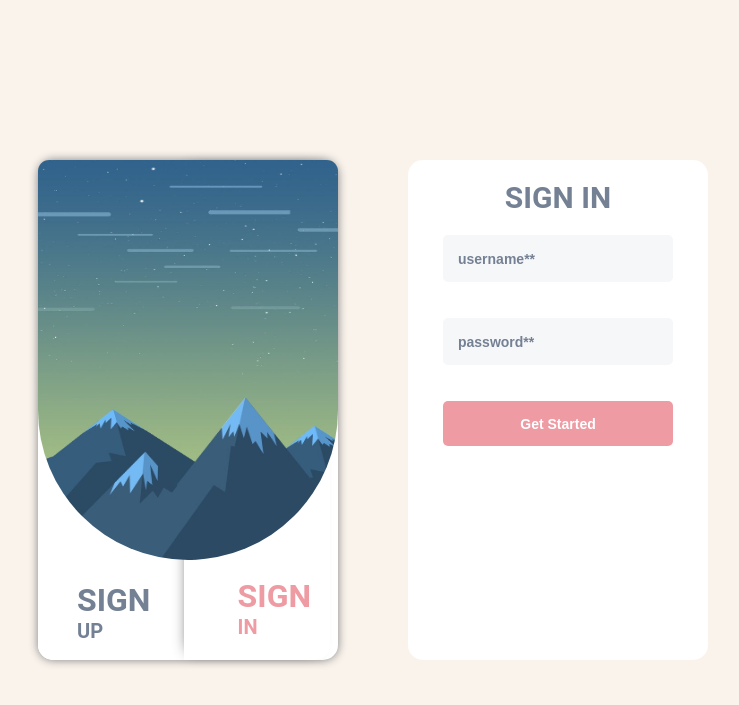
After one commit to Amshu-Acharya/followup, a Django app: page /user/login-register/ in a window 1280 px wide. The commit adds this page. Shown: the top 705 px of the page, without its empty margins (314-1053 px from the left). Run offline with Django 3.2, Linux system fonts and the light colour scheme.

Commit message:
add login register feature

```diff
--- a/enquiry/static/css/style.css
+++ b/enquiry/static/css/style.css
@@ -403,7 +403,7 @@ input[type="text"]:focus, input[type="email"]:focus, input[type="password"]:focu
 }
 
 #home.hero-area {
-	height:calc(100vh - 80px);
+	height:100vh;
 	padding-top: 0px;
 	padding-bottom: 0px;
 }
--- a/followUp/settings.py
+++ b/followUp/settings.py
@@ -131,6 +131,8 @@ STATIC_ROOT = os.path.join(BASE_DIR, 'static')
 # STATICFILES_DIRS = [
 #     os.path.join(BASE_DIR, "static")
 # ]
-print(STATIC_ROOT)
 
 MEDIA_ROOT = os.path.join(BASE_DIR, 'media')
+
+LOGIN_REDIRECT_URL = '/'
+LOGOUT_REDIRECT_URL = '/'
--- a/followUp/urls.py
+++ b/followUp/urls.py
@@ -23,9 +23,6 @@ urlpatterns = [
 ]
 
 
-# khali ayo bhane enquiry app ko url ma url pattern haru cha ho tyo load gar bhaneko it means tyo ayo bhane tyo filema  janey bhaneko
-
-
 from django.conf import settings
 from django.conf.urls.static import static
 
--- /dev/null
+++ b/templates/login.html
@@ -0,0 +1,256 @@
+{% load static %}
+<!DOCTYPE html>
+<html lang="en">
+<head>
+    <meta charset="utf-8">
+    <meta http-equiv="X-UA-Compatible" content="IE=edge">
+    <meta name="viewport" content="width=device-width, initial-scale=1">
+    <!-- The above 3 meta tags *must* come first in the head; any other head content must come *after* these tags -->
+
+    <title>Login/ Register</title>
+</head>
+<body>
+<div class="container">
+    <div class="c1">
+
+        <div class="c11">
+        </div>
+        <div id="left"><h1 class="s1class"><span>SIGN</span><span class="su">UP</span>
+        </h1></div>
+        <div id="right"><h1 class="s2class"><span>SIGN</span><span class="su">IN</span></h1></div>
+    </div>
+    <div class="c2">
+        <form class="signup" method="post">
+            {% csrf_token %}
+            <h1 class="signup1">SIGN IN</h1>
+            {{ form.as_p }}
+            <button class="btn" type="submit">Get Started</button>
+        </form>
+        <form class="signin" method="post" action="{% url 'user:register' %}">
+            {% csrf_token %}
+            <h1 class="signup1">SIGN UP</h1>
+            {{ registration_form.as_p }}
+            <button class="btn">Sign Up</button>
+        </form>
+    </div>
+</div>
+</body>
+
+<style>
+    .errorlist > li {
+        color: rgb(238, 155, 163);
+    }
+
+    body {
+        background: #FAF3EC;
+        font-family: 'Roboto';
+    }
+
+    ::-webkit-input-placeholder { /* Chrome/Opera/Safari */
+        color: #748194;
+    }
+
+    ::-moz-placeholder { /* Firefox 19+ */
+        color: #748194;
+    }
+
+    :-ms-input-placeholder { /* IE 10+ */
+        color: #748194;
+    }
+
+    :-moz-placeholder { /* Firefox 18- */
+        color: #748194;
+    }
+
+    .container {
+        display: none;
+        position: absolute;
+        width: auto;
+        height: auto;
+        top: calc(50% - 240px);
+        left: calc(40% - 160px);
+        border-radius: 15px 15px 15px 15px;
+    }
+
+    .c1 {
+        box-shadow: 0 0 10px grey;
+        background-color: white;
+        width: 300px;
+        height: 500px;
+        display: inline-block;
+        border-radius: 15px 15px 15px 15px;
+    }
+
+    .c11 {
+        background-image: url('{% static "img/cards.jpg" %}');
+        background-size: 300px 400px;
+        background-repeat: no-repeat;
+        background-color: white;
+        width: 300px;
+        height: 400px;
+        display: inline-block;
+        position: absolute;
+        z-index: 4;
+        border-radius: 15px 15px 200px 200px;
+    }
+
+    #left, #right {
+        color: white;
+        display: inline-block;
+        width: 146px;
+        height: 500px;
+        background-color: white;
+        cursor: pointer;
+    }
+
+    #left {
+        border-radius: 15px 0px 0px 15px;
+    }
+
+    #right {
+        border-radius: 15px 15px 15px 0px;
+    }
+
+    .left_hover {
+        color: #EE9BA3;
+        box-shadow: 5px 0 18px -10px #333;
+        z-index: 1;
+        position: absolute;
+    }
+
+    .right_hover {
+        box-shadow: -5px 0 15px -10px #333;
+        z-index: 1;
+        position: absolute;
+    }
+
+    .s1class {
+        color: #748194;
+        position: absolute;
+        bottom: 0;
+        left: 63%;
+        margin-left: -50%;
+    }
+
+    .s1class span, .s2class span {
+        display: block;
+    }
+
+    .su {
+        font-size: 20px;
+    }
+
+    .s2class {
+        color: #748194;
+        position: absolute;
+        bottom: 0;
+        right: 63%;
+        margin-right: -50%;
+    }
+
+    .mainhead {
+        color: white;
+        font-size: 24px;
+        text-align: center;
+        margin-top: 50px;
+    }
+
+    .mainp {
+        color: white;
+        font-size: 13px;
+        text-align: center;
+        margin-top: 10px;
+    }
+
+    .c2 {
+        background-color: white;
+        width: 300px;
+        height: 500px;
+        border-radius: 15px;
+        position: absolute;
+        left: 370px;
+        display: inline-block;
+    }
+
+    .username {
+        font-weight: bold;
+        width: 200px;
+        margin: 0 35px 20px;
+        height: 35px;
+        padding: 6px 15px;
+        border-radius: 5px;
+        outline: none;
+        border: none;
+        background: #F6F7F9;
+        color: #748194;
+        font-size: 14px;
+    }
+
+    .btn {
+        font-weight: bold;
+        width: 230px;
+        margin: 0 35px 20px;
+        height: 45px;
+        padding: 6px 15px;
+        border-radius: 5px;
+        outline: none;
+        border: none;
+        background: #EE9BA3;
+        color: white;
+        font-size: 14px;
+    }
+
+    .signup1 {
+        color: #748194;
+        font-size: 30px;
+        text-align: center;
+    }
+
+    a {
+        text-decoration: none;
+    }
+
+    .signup2 {
+        color: #748194;
+        font-size: 20px;
+        text-align: center;
+    }
+
+    .signup {
+        display: initial;
+    }
+
+    .signin {
+        display: initial;
+    }
+</style>
+
+<script type="text/javascript" src="{% static 'js/jquery.min.js' %}"></script>
+<script>
+  $(document).ready(function () {
+    $(".container").fadeIn(1000);
+    $(".s2class").css({"color": "#EE9BA3"});
+    $(".s1class").css({"color": "#748194"});
+    $("#left").removeClass("left_hover");
+    $("#right").addClass("right_hover");
+    $(".signin").css({"display": "none"});
+    $(".signup").css({"display": ""});
+  });
+  $("#right").click(function () {
+    $("#left").removeClass("left_hover");
+    $(".s2class").css({"color": "#EE9BA3"});
+    $(".s1class").css({"color": "#748194"});
+    $("#right").addClass("right_hover");
+    $(".signin").css({"display": "none"});
+    $(".signup").css({"display": ""});
+  });
+  $("#left").click(function () {
+    $(".s1class").css({"color": "#EE9BA3"});
+    $(".s2class").css({"color": "#748194"});
+    $("#right").removeClass("right_hover");
+    $("#left").addClass("left_hover");
+    $(".signup").css({"display": "none"});
+    $(".signin").css({"display": ""});
+  });
+</script>
+</html>
--- a/user/urls.py
+++ b/user/urls.py
@@ -1,10 +1,15 @@
 from django.conf.urls import url
 from django.contrib.auth import logout
+from django.urls import path
 
-from user.views import signup
+from user.views import signup, UserLoginView, UserRegisterView
+
+app_name = 'user'
 
 urlpatterns = [
 
-    url(r'^signup/$',signup, name='signup'),
-    url(r'^logout/$', logout, name='logout'),
+    path('signup/', signup, name='signup'),
+    path('logout/', logout, name='logout'),
+    path('login-register/', UserLoginView.as_view(), name='login_register'),
+    path('register/', UserRegisterView.as_view(), name='register'),
 ]
--- a/user/views.py
+++ b/user/views.py
@@ -1,5 +1,10 @@
-from django.contrib.auth import login, authenticate
+from django.contrib.auth import login, authenticate, get_user_model
+from django.contrib.auth.forms import AuthenticationForm, UserCreationForm
+from django.contrib.auth.mixins import LoginRequiredMixin, UserPassesTestMixin
+from django.contrib.auth.views import LoginView
 from django.shortcuts import render, redirect
+from django.urls import reverse
+from django.views.generic import TemplateView, FormView
 
 from user.form import SignUpForm
 
@@ -17,3 +22,58 @@ def signup(request):
     else:
         form = SignUpForm()
     return render(request, 'signup.html', {'form': form})
+
+
+class CustomAuthenticationForm(AuthenticationForm):
+
+    def __init__(self, request=None, *args, **kwargs):
+        super().__init__(*args, **kwargs)
+        self.fields['username'].label = ''
+        self.fields['password'].label = ''
+        self.fields['username'].widget.attrs['class'] = 'username'
+        self.fields['password'].widget.attrs['class'] = 'username'
+        self.fields['username'].widget.attrs['placeholder'] = 'username**'
+        self.fields['password'].widget.attrs['placeholder'] = 'password**'
+
+
+class CustomUserCreationForm(UserCreationForm):
+
+    def __init__(self, request=None, *args, **kwargs):
+        super().__init__(*args, **kwargs)
+        self.fields['username'].label = ''
+        self.fields['password1'].label = ''
+        self.fields['password2'].label = ''
+        self.fields['username'].help_text = ''
+        self.fields['password1'].help_text = ''
+        self.fields['password2'].help_text = ''
+        self.fields['username'].widget.attrs['class'] = 'username'
+        self.fields['password1'].widget.attrs['class'] = 'username'
+        self.fields['password2'].widget.attrs['class'] = 'username'
+        self.fields['username'].widget.attrs['placeholder'] = 'username**'
+        self.fields['password1'].widget.attrs['placeholder'] = 'password1**'
+        self.fields['password2'].widget.attrs['placeholder'] = 'password2**'
+
+    class Meta(UserCreationForm.Meta):
+        model = get_user_model()
+
+
+class UserLoginView(LoginView):
+    template_name = 'login.html'
+    form_class = CustomAuthenticationForm
+
+    def get_context_data(self, **kwargs):
+        ctx = super().get_context_data(**kwargs)
+        ctx['registration_form'] = CustomUserCreationForm()
+        return ctx
+
+
+class UserRegisterView(FormView):
+    form_class = CustomUserCreationForm
+
+    def form_valid(self, form):
+        form.save()
+        username = form.cleaned_data.get('username')
+        raw_password = form.cleaned_data.get('password1')
+        user = authenticate(username=username, password=raw_password)
+        login(self.request, user)
+        return redirect(reverse('enquiry:index'))
```
Also changed, not shown: enquiry/urls.py (+1 -6 lines), templates/index.html (+11 -1 lines), db.sqlite3, enquiry/static/img/cards.jpg (added), 1 other file.
